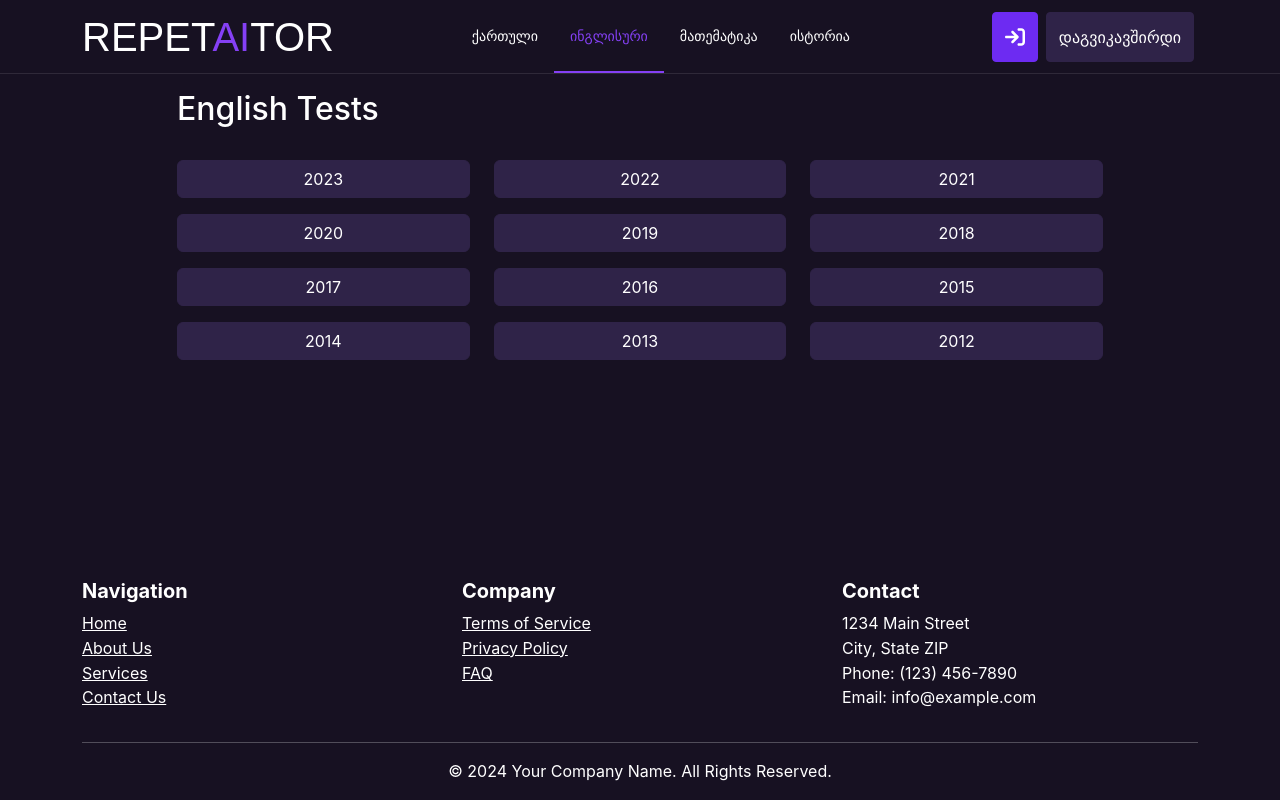
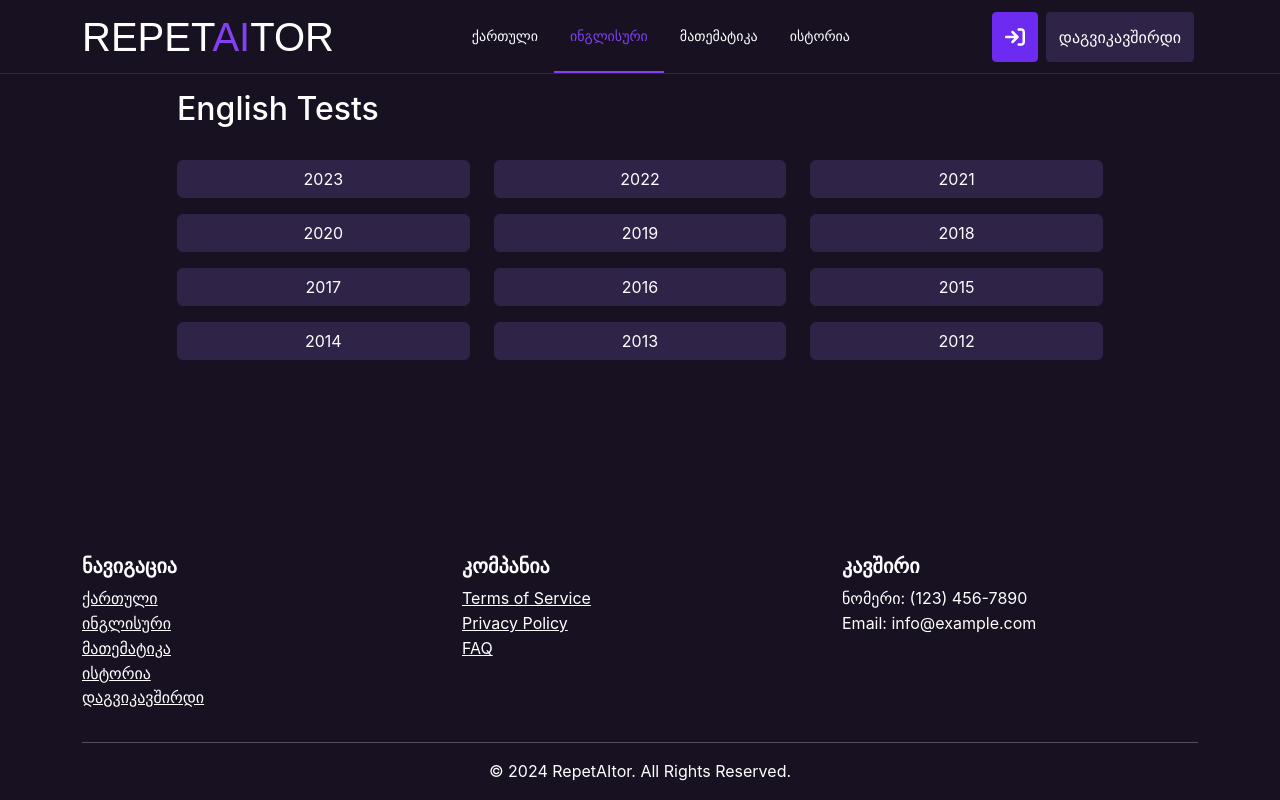
Before and after one commit to 3Threads/repetAItor, a React (Create React App) app: page /tests/english in a window 1280 px wide. Built offline with nearby package versions, Linux system fonts and the light colour scheme; a web font is replaced by a local one.

Commit message:
Update footer

```diff
--- a/src/components/commonComponents/Footer.tsx
+++ b/src/components/commonComponents/Footer.tsx
@@ -14,20 +14,22 @@ const Footer: React.FC = () => {
             <Container>
                 <Row>
                     <Col md={4}>
-                        <h5 style={{fontWeight: 'bold'}}>Navigation</h5>
+                        <h5 style={{fontWeight: 'bold'}}>ნავიგაცია</h5>
                         <ul className="list-unstyled">
                             <li><a className={'footer-a'}
-                                href="/public">Home</a></li>
+                                href={"/tests/georgian"}>ქართული</a></li>
                             <li><a className={'footer-a'}
-                                   href="/about">About Us</a></li>
+                                href={"/tests/english"}>ინგლისური</a></li>
                             <li><a className={'footer-a'}
-                                href="/services">Services</a></li>
+                                href={"/tests/math"}>მათემატიკა</a></li>
                             <li><a className={'footer-a'}
-                                href="/contact">Contact Us</a></li>
+                                href={"/tests/history"}>ისტორია</a></li>
+                            <li><a className={'footer-a'}
+                                href="#/action-2">დაგვიკავშირდი</a></li>
                         </ul>
                     </Col>
                     <Col md={4}>
-                        <h5 style={{fontWeight: 'bold'}}>Company</h5>
+                        <h5 style={{fontWeight: 'bold'}}>კომპანია</h5>
                         <ul className="list-unstyled">
                             <li><a className={'footer-a'}
                                    href="/terms">Terms of Service</a></li>
@@ -38,11 +40,9 @@ const Footer: React.FC = () => {
                         </ul>
                     </Col>
                     <Col md={4}>
-                        <h5 style={{fontWeight: 'bold'}}>Contact</h5>
+                        <h5 style={{fontWeight: 'bold'}}>კავშირი</h5>
                         <address>
-                            1234 Main Street<br/>
-                            City, State ZIP<br/>
-                            <i className="fas fa-phone"></i> Phone: (123) 456-7890<br/>
+                            <i className="fas fa-phone"></i> ნომერი: (123) 456-7890<br/>
                             <i className="fas fa-envelope"></i> Email: info@example.com
                         </address>
                     </Col>
@@ -51,7 +51,7 @@ const Footer: React.FC = () => {
                     <Col>
                         <hr/>
                         <p className="text-center">
-                            © {new Date().getFullYear()} Your Company Name. All Rights Reserved.
+                            © {new Date().getFullYear()} RepetAItor. All Rights Reserved.
                         </p>
                     </Col>
                 </Row>
```
